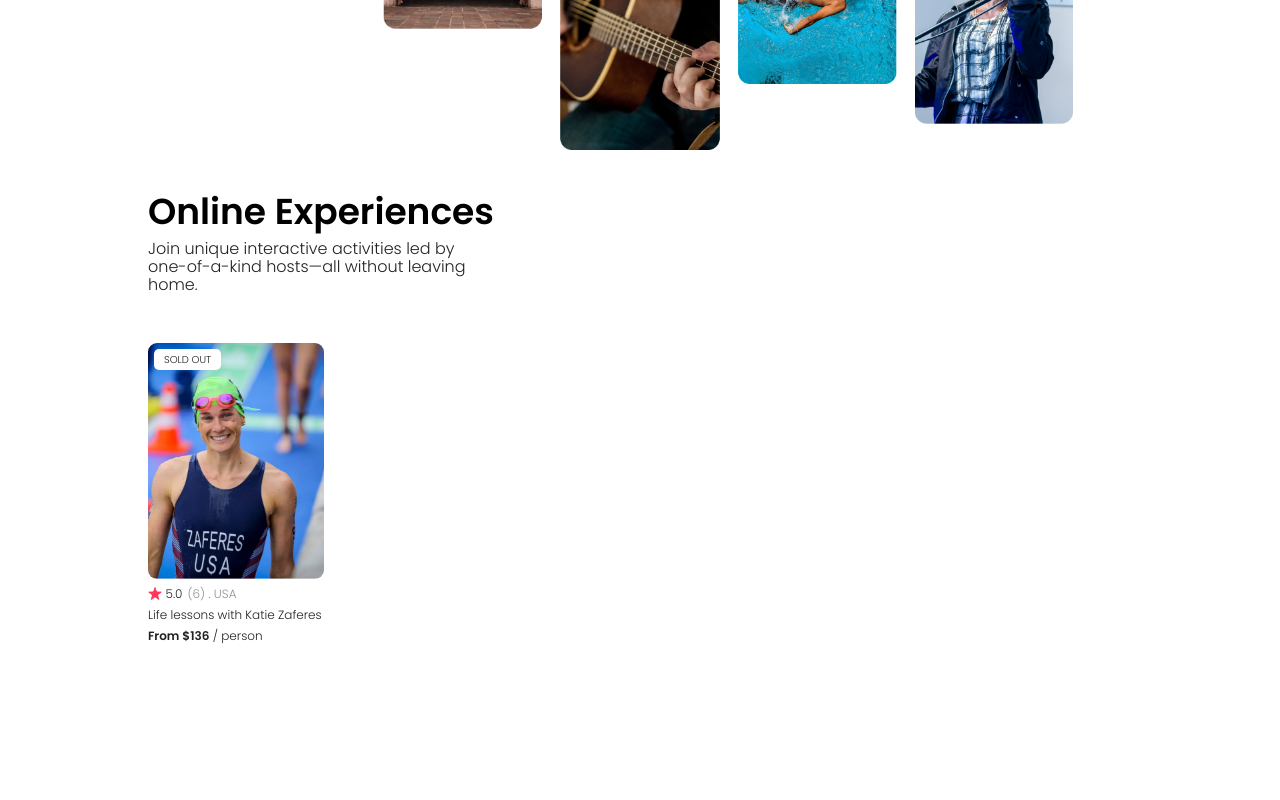
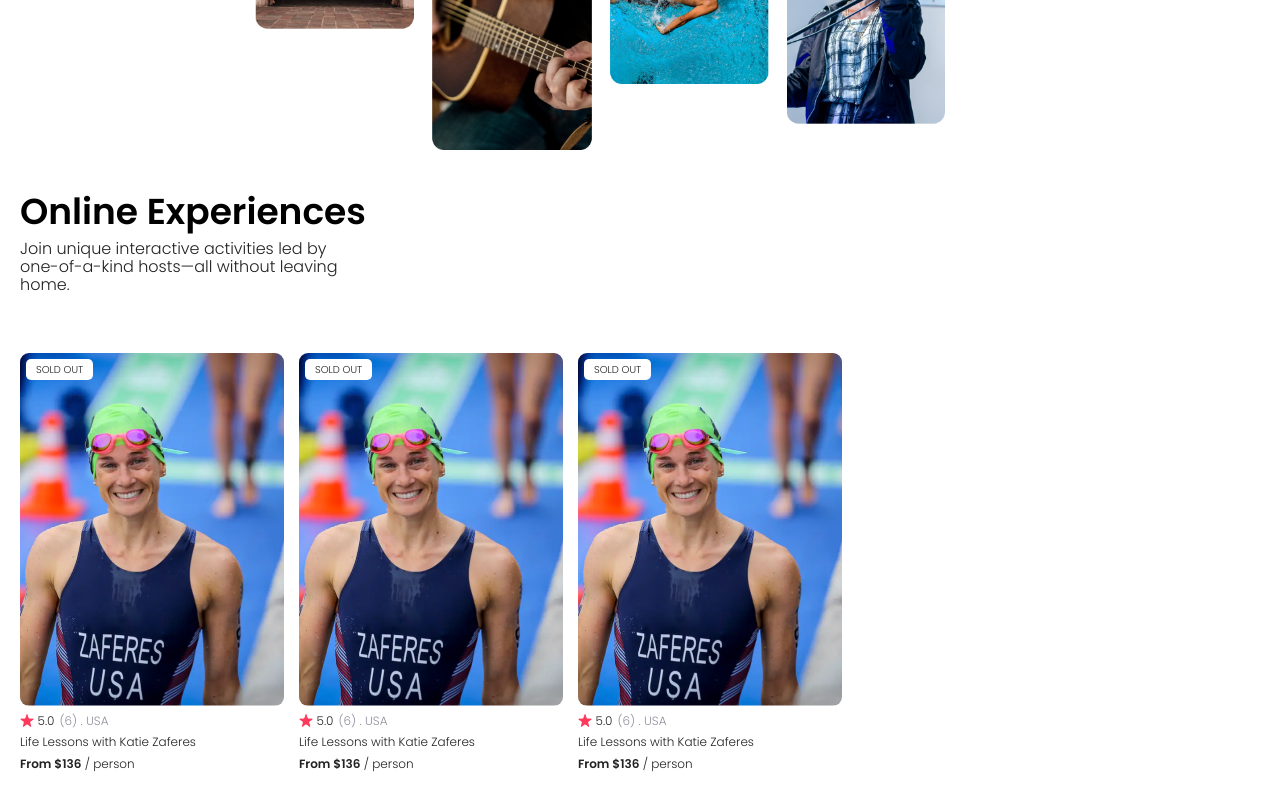
Before and after one commit to Daniel-Ezekiel/airbnb-xps, a React (Vite) app: page / in a window 1280 px wide. Shown: the part 496-1296 px from the top of the page. Before the commit the page ends 1158 px from the top, so only its background shows below. Built offline with nearby package versions, Linux system fonts and the light colour scheme.

Commit message:
feat: created reusable card components and added placeholder cards

```diff
--- a/src/App.css
+++ b/src/App.css
@@ -36,7 +36,6 @@ header {
 
 main {
   max-width: 102.4rem;
-  margin: auto;
   padding: 2rem;
   display: flex;
   flex-direction: column;
@@ -75,11 +74,16 @@ main {
 
 .experiences {
   width: 100%;
+  padding: 1rem 0;
+  align-self: flex-start;
+  display: flex;
+  gap: 1.5rem;
+  overflow: scroll;
 }
 
 .experiences--card {
   position: relative;
-  width: 17.6rem;
+  min-width: 17.6rem;
   display: flex;
   flex-direction: column;
   gap: 0.8rem;
--- a/src/components/AllCards.jsx
+++ b/src/components/AllCards.jsx
@@ -3,7 +3,33 @@ import Card from './Card';
 const AllCards = () => {
   return (
     <section className="experiences">
-      <Card />
+      <Card
+        tag="sold out"
+        img="katie-zaferes.png"
+        rating="5.0"
+        reviewCount="6"
+        country="USA"
+        title="Life Lessons with Katie Zaferes"
+        price="136"
+      />
+      <Card
+        tag="sold out"
+        img="katie-zaferes.png"
+        rating="5.0"
+        reviewCount="6"
+        country="USA"
+        title="Life Lessons with Katie Zaferes"
+        price="136"
+      />
+      <Card
+        tag="sold out"
+        img="katie-zaferes.png"
+        rating="5.0"
+        reviewCount="6"
+        country="USA"
+        title="Life Lessons with Katie Zaferes"
+        price="136"
+      />
     </section>
   );
 };
--- a/src/components/Card.jsx
+++ b/src/components/Card.jsx
@@ -1,26 +1,25 @@
-import experienceImage from '../assets/katie-zaferes.png';
 import star from '../assets/star.png';
 
-const Card = () => {
+const Card = ({ tag, img, rating, reviewCount, country, title, price }) => {
   return (
     <div className="experiences--card">
-      <span className="card--tag">Sold out</span>
+      <span className="card--tag">{tag}</span>
 
       <img
-        src={experienceImage}
+        src={`../src/assets/${img}`}
         alt="experience-image"
         className="card--image"
       />
 
       <p className="card--rating">
         <span>
-          <img src={star} alt="star" /> 5.0{' '}
+          <img src={star} alt="star" /> {rating}{' '}
         </span>
-        (6) . USA
+        ({reviewCount}) . {country}
       </p>
-      <h3 className="card--title">Life lessons with Katie Zaferes</h3>
+      <h3 className="card--title">{title}</h3>
       <span className="card--pricing">
-        <strong>From $136</strong> / person
+        <strong>From ${price}</strong> / person
       </span>
     </div>
   );
```
